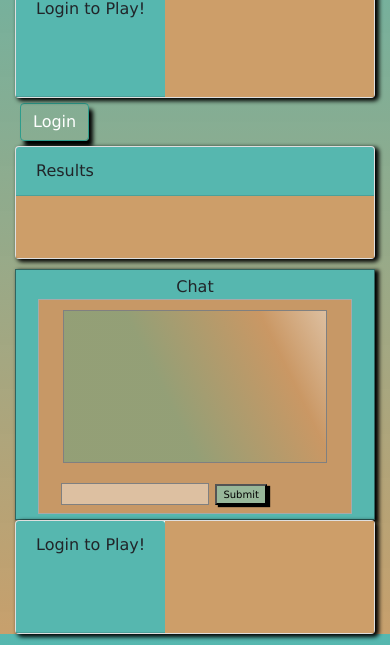
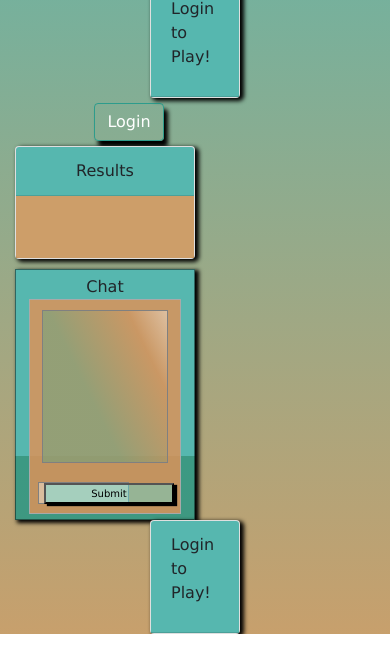
Before and after one commit to swhufnagel/RPS-Multiplayer, a plain HTML site: page index.html in a window 390 px wide. Shown: the part 266-911 px from the top of the page. Drawn offline with nearby package versions, Linux system fonts and the light colour scheme; no server answers.

Commit message:
needs to be responsive

```diff
--- a/assets/css/style.css
+++ b/assets/css/style.css
@@ -7,10 +7,17 @@ body{
     font-family: 'Lucida Sans', 'Lucida Sans Regular', 'Lucida Grande', 'Lucida Sans Unicode', Geneva, Verdana, sans-serif;
     background: linear-gradient(rgba(3, 148, 136, 0.671)1%,rgba(170, 91, 0, 0.589)105%,silver 0%)!important;
     min-height: 760px;
-    /* background: linear-gradient(141deg, #9fb8ad 0%, #1fc8db 51%, #2cb5e8 75%); */
+    display:grid;
 }
+.element {
+    /* this is the same as grid-template-columns: 1fr 1fr 1fr 1fr; */
+    grid-template-columns: repeat(4, 1fr);
+    /* this is the same as grid-template-rows: 300px 300px; */
+    grid-template-rows: repeat(2, 300px);
+  }
 .results{
     margin-bottom: 10px;
+    text-align:center;
 }
 .chatbox{
     border: 1px gray solid;
@@ -18,7 +25,7 @@ body{
     height: 72%;
     position:relative;
     top:10px;
-    display: block;
+    display: grid;
     margin-left: auto;
     margin-right: auto;
     overflow: auto;
@@ -31,7 +38,10 @@ body{
     padding:0;
 }
 .players{
+    margin-left: auto;
+    margin-right: auto;
     flex-direction: row;
+    max-width: 200px;
 }
 .player1, .player2, .head{
     background-color: aqua;
@@ -41,7 +51,7 @@ body{
     border: 1px darkgrey solid;
     width:90%;
     height: 215px;
-    display: block;
+    display: grid;
     margin-left: auto;
     margin-right: auto;
     position:relative;
@@ -51,9 +61,6 @@ body{
     background-color: white;
     z-index:3;
 }
-.login{
-    border: 1px rgba(3, 148, 136, 0.671) solid;
-}
 .login:hover{
     background-color: rgba(70, 189, 179, 0.521);
     border: 1px rgba(33, 153, 143, 0.671) solid;
@@ -62,15 +69,11 @@ body{
 .card{
     box-shadow: 3px 2px 4px 1px black;
 }
-#message{
-    background-color: rgba(255, 255, 255, 0.384);
-    border: grey 1px solid;
-}
 .little{
 border: 1px solid black;
 width: 100%;
 height: 250px;
-display: block;
+display: grid;
 margin-left: auto;
 margin-right: auto;
 position: relative;
@@ -99,7 +102,7 @@ margin:5px;
 .chatentry{
     position:absolute;
     bottom:6px;
-    display: block;
+    display: grid;
     margin-left: auto;
     margin-right: auto;
     left: 20px;
@@ -112,7 +115,9 @@ margin:5px;
     width:70%;
     float: left;
     margin: 2px;
-    font-size:12px
+    font-size:12px;
+    background-color: rgba(255, 255, 255, 0.384);
+    border: grey 1px solid;
 }
 .player1choice{
     width: 50%;
@@ -148,6 +153,10 @@ margin:5px;
   }
   #send{
       background-color: rgba(68, 239, 245, 0.356);
+      float:right;
+      right: 6px;
+      position:relative;
+      top:2px;
   }
   #send:hover{
       border: 1px black solid;
@@ -173,6 +182,17 @@ margin:5px;
     border-radius: 19%;
     text-align: left;
   }
+  .login{
+      margin: 5px;
+      background-color: rgba(255, 255, 255, 0);
+      box-shadow: 4px 6px 4px 0px black;
+      border: 1px rgba(3, 148, 136, 0.671) solid;
+    display: grid;
+    margin-left: auto;
+    margin-right: auto;
+    position: relative;
+    right:66px;
+  }
   .hide{
       display:none;
   }
@@ -181,11 +201,6 @@ margin:5px;
       font-weight: 700;
       font-family: 'Segoe UI', Tahoma, Geneva, Verdana, sans-serif;
       text-align: center;
-  }
-  .login{
-      margin: 5px;
-      background-color: rgba(255, 255, 255, 0);
-      box-shadow: 4px 6px 4px 0px black;
   }
   .submit{
     box-shadow: 3px 3px 2px 0px black;
@@ -197,3 +212,25 @@ margin:5px;
       height:250px;
       width:360px;
   }
+  @media only screen and (max-width: 991px){
+      #message{
+        position: relative;
+        top: 20px;
+        right: 14px;
+      }
+      #send{
+          top:-3px;
+      }
+  }
+  @media only screen and (max-width: 767px){
+        .holychat{
+            width:50%;
+            height:50%;
+        }
+        .card{
+            width: 50%;
+        }
+        .players{
+            width:25%;
+        }
+  }
--- a/assets/javascript/rps.js
+++ b/assets/javascript/rps.js
@@ -19,6 +19,7 @@ var playerTwoExists;
 var playerOneData;
 var playerTwoData;
 var uid;
+// var playAgain;
 var config = {
   apiKey: "AIzaSyB08z3Po7GOR_UOFWv55Tg9gjCycdrBk3o",
   authDomain: "multiplay-rps.firebaseapp.com",
@@ -65,22 +66,9 @@ function showGuesses() {
   $(".player2choice").html(playerTwoData.choice);
 }
 function checkWin() {
-  console.log(playerOneData.choice);
-  console.log(playerTwoData.choice);
-  console.log(players.player2Choice);
-  console.log(players.player1Choice);
-  database.ref("/players/1").set({
-    name: $(".player2").text(),
-    choice: players.player2Choice
-  });
-  database.ref("/players/0").set({
-    name: $(".player1").text(),
-    choice: players.player1Choice
-  });
     if (playerOneData.choice === playerTwoData.choice) {
       scoreboard.ties += 1;
       $(".resultsbox").html("Tie!");
-      console.log("tie");
       showGuesses();
       playAgain();
     }
@@ -90,8 +78,6 @@ function checkWin() {
       $(".resultsbox").html(playerOneData.name + " Wins!")
       showGuesses();
       playAgain();
-      console.log("win");
-
     }
     else if (playerOneData.choice === 'rock' && playerTwoData.choice === 'paper' || playerOneData.choice === 'scissors' && playerTwoData.choice === 'rock' ||
       playerOneData.choice === 'paper' && playerTwoData.choice === 'scissors') {
@@ -99,8 +85,6 @@ function checkWin() {
       $(".resultsbox").html(playerTwoData.name + " Wins!");
       showGuesses();
       playAgain();
-      console.log("loss");
-
     }
   }
 function playAgain() {
@@ -109,6 +93,13 @@ function playAgain() {
   button.html("Play Again");
   $(".results").append(button);
   $(document).on("click", ".playAgain", function () {
+            database.ref("playAgain").set({
+              playAgain: true
+            })
+  })
+}
+database.ref("playAgain").on("value", function(snapshot){
+    if(snapshot.val().playAgain === true){
     $(".player1choice").empty();
     $(".player2choice").empty();
     $(".player1Choice").append("Choose!");
@@ -119,8 +110,15 @@ function playAgain() {
     players.player2Choice = "";
     players.player1Picked = false;
     players.player2Picked = false;
-  })
-}
+    database.ref("playAgain").set({
+      playAgain: false
+    })
+    database.ref("/picked").set({
+    player1: false,
+    player2: false
+    })
+    }
+})
 // Initialize Firebase
 playersRef.on("value", function (snapshot) {
   currentPlayers = snapshot.numChildren();
@@ -169,7 +167,7 @@ $(window).on("load", function () {
   })
   database.ref("/count").on("value", function(snapshot){
     if(snapshot.val().players > 1){
-      $(".login").addClass('hide');
+      $(".login").attr("display", "none");
     }
   })
   database.ref("/picked").on("value", function(snapshot){
@@ -210,15 +208,18 @@ $(document).on("click", ".submit", function () {
   event.preventDefault();
   if (currentPlayers === 1) {
     $(".login").addClass('hide');
+    $("body").removeClass("modal-open");
   }
   if (currentPlayers >= 2) {
     alert("Error: Game is Full");
   }
   if ($(".name").val().trim() !== "" && currentPlayers < 2) {
     players.number++;
+    if(players.number < 3){
     database.ref("count/").set({
       players: players.number
     })
+  }
     $(".modal").removeClass("in");
     $("div").remove(".modal-backdrop");
     $(".modal").attr("style='display:block;'");
@@ -229,6 +230,7 @@ $(document).on("click", ".submit", function () {
         players: players.number
       })
       $(".login").addClass('hide');
+
       database.ref("players/" + currentPlayers).set({
         name: $(".name").val().trim() + "2",
         choice: ""
@@ -246,17 +248,15 @@ $(document).on("click", ".submit", function () {
 })
 
 $(document).on("click", ".choice", function () {
-  console.log('choice clicked')
   players.player1Choice = $(this).attr("id");
   players.player1Picked = true;
+  database.ref("/players/0").set({
+    name: $(".player1").text(),
+    choice: players.player1Choice
+  });
   database.ref("/picked").set({
     player1: players.player1Picked,
     player2: players.player2Picked
-  });
-  console.log('player1', playerOneData);
-  database.ref("/players/0").set({
-    name: $(".player1").text(),
-    choice: players.player1Choice
   });
   // database.ref("/players/1").set({
   //   name: $(".player2").text(),
@@ -266,24 +266,18 @@ $(document).on("click", ".choice", function () {
   $(".player1choice").empty();
 })
 $(document).on("click", ".choice2", function () {
-  console.log('choice 2 clicked')
-
-  database.ref().on('value', function(snapshot) {
-    console.log('snapshot', snapshot);
-  });
   players.player2Choice = $(this).attr("id");
   players.player2Picked = true;
+  database.ref("/players/1").set({
+    name: $(".player2").text(),
+    choice: players.player2Choice
+  });
   database.ref("/picked").set({
     player1: players.player1Picked,
     player2: players.player2Picked
   });
-  console.log('player2', players.player2Choice);
   // database.ref("/players/0").set({
   //   name: $(".player1").text(),
   //   choice: playerOneData.choice
   // });
-  database.ref("/players/1").set({
-    name: $(".player2").text(),
-    choice: players.player2Choice
-  });
 })
--- a/index.html
+++ b/index.html
@@ -15,7 +15,7 @@
 </head>
 
 <body>
-  <div class="container">
+  <div class="element container">
     <div class="row">
       <div class="col-md-12 title">
         <img class = "logo" src= "assets/images/RPSlogo.png">
```
